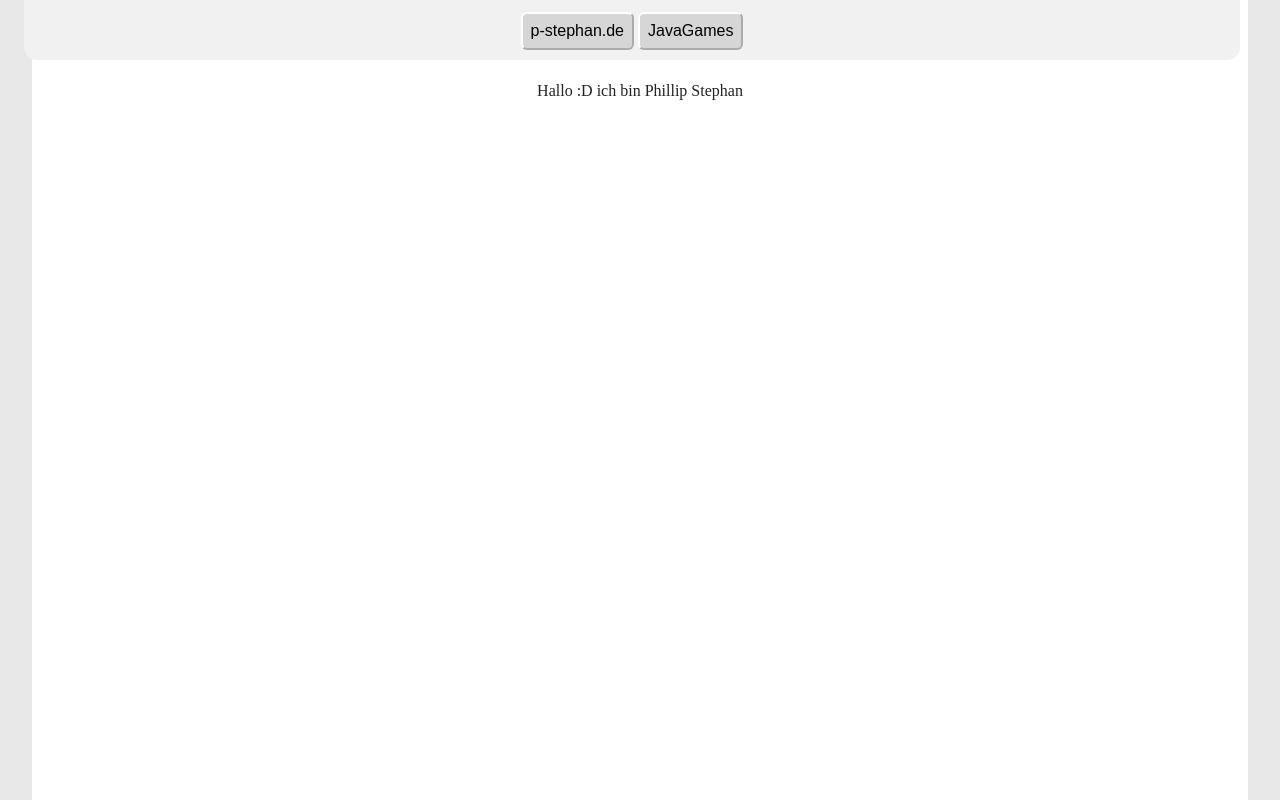
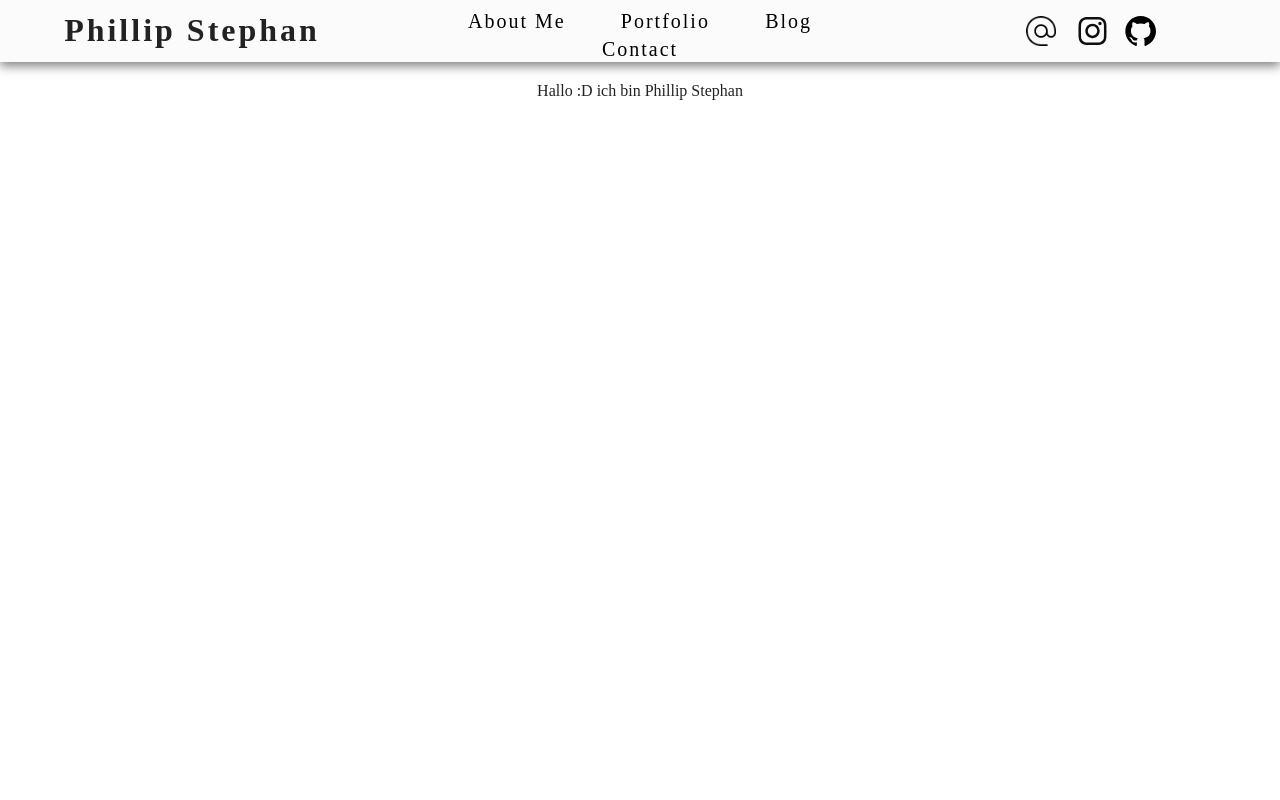
Before and after one commit to PhillipSteph/p-stephan.de, a website built with webpack: page index.html in a window 1280 px wide. Shown: the top 800 px of the page. Built offline with nearby package versions, Linux system fonts and the light colour scheme.

Commit message:
new header

```diff
--- a/css/index.css
+++ b/css/index.css
@@ -1,13 +1,40 @@
 .header{
-  width:calc(95vw);
-  height:calc(6vh);
-  margin-top:calc(-5vh);
-  padding-top:calc(6.5vh);
-  left:calc(2.5vw - 8px);
-  background-color: #f1f1f1;
+  width:100%;
+  align-items: center;
+  justify-content: center;
+  height:calc(7.7vh);
+  background-color: #fbfbfb;
   position:fixed;
-  border-radius:calc(1vw);
+  box-shadow: 0 4px 10px 0px rgba(0, 0, 0, 0.5);
+}
+h1{
+  font-family: "Times New Roman";
+  font-weight: 1200;
+  letter-spacing: 3px;
+}
+.header40{
+  justify-content: center;
+  align-content: center;
+  padding-top: calc(0.5vh);
   text-align: center;
+  width: calc(40%);
+  height: 100%;
+  float: left;
+}
+.header40 a{
+  margin: 5%;
+  text-decoration: none;
+  letter-spacing: 2px;
+  color: black;
+  font-size: 20px;
+}
+.header30{
+  display: flex;
+  align-items: center;
+  justify-content: center;
+  width: calc(30%);
+  height: 100%;
+  float:left;
 }
 main{
   height:calc(200vh);
@@ -31,5 +58,4 @@ footer{
 }
 body{
   margin: 0;
-  background-color: #e8e8e8;
 }
--- a/index.html
+++ b/index.html
@@ -11,14 +11,28 @@
 
 <body>
   <div class="header">
-    <button class="centerbutton">
-      p-stephan.de
-    </button>
-    <a href="iFrameForGames.html">
-      <button class="centerbutton">
-        JavaGames
-      </button>
-    </a>
+    <div class="header30">
+      <h1>Phillip Stephan</h1>
+    </div>
+    <div class="header40">
+        <a href="#about">About Me</a>
+        <a href="#portfolio">Portfolio</a>
+        <a href="#blog">Blog</a>
+        <a href="#contact">Contact</a>
+    </div>
+    <div class="header30">
+            <a href="mailto:phillipstephan314@gmail.com">
+              <img height="40" src="img/icons8-email-48.png" alt="Description of the image">
+            </a>
+            <a href="https://instagram.com" target="_blank" rel="noopener noreferrer">
+              <img height="42" src="img/Instagram-Glyph-Black-Logo.wine.svg" alt="Description of the image">
+            </a>
+            <a href="https://github.com/PhillipSteph" target="_blank" rel="noopener noreferrer">
+                <svg height="42" aria-hidden="true" viewBox="0 0 24 24" version="1.1" width="32" data-view-component="true" class="octicon octicon-mark-github v-align-middle color-fg-default">
+                  <path d="M12.5.75C6.146.75 1 5.896 1 12.25c0 5.089 3.292 9.387 7.863 10.91.575.101.79-.244.79-.546 0-.273-.014-1.178-.014-2.142-2.889.532-3.636-.704-3.866-1.35-.13-.331-.69-1.352-1.18-1.625-.402-.216-.977-.748-.014-.762.906-.014 1.553.834 1.769 1.179 1.035 1.74 2.688 1.25 3.349.948.1-.747.402-1.25.733-1.538-2.559-.287-5.232-1.279-5.232-5.678 0-1.25.445-2.285 1.178-3.09-.115-.288-.517-1.467.115-3.048 0 0 .963-.302 3.163 1.179.92-.259 1.897-.388 2.875-.388.977 0 1.955.13 2.875.388 2.2-1.495 3.162-1.179 3.162-1.179.633 1.581.23 2.76.115 3.048.733.805 1.179 1.825 1.179 3.09 0 4.413-2.688 5.39-5.247 5.678.417.36.776 1.05.776 2.128 0 1.538-.014 2.774-.014 3.162 0 .302.216.662.79.547C20.709 21.637 24 17.324 24 12.25 24 5.896 18.854.75 12.5.75Z"></path>
+                </svg>
+            </a>
+    </div>
   </div>
   <main>
     Hallo :D ich bin Phillip Stephan
```
Also changed, not shown: MalteUndNoah.html (added, +50 -0 lines), img/Instagram-Glyph-Black-Logo.wine.svg (added), img/icons8-email-24.png (added), img/icons8-email-48.png (added), img/mail.svg (added), 1 other file.
